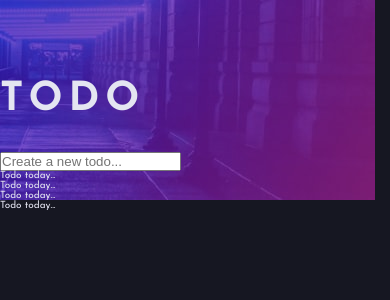
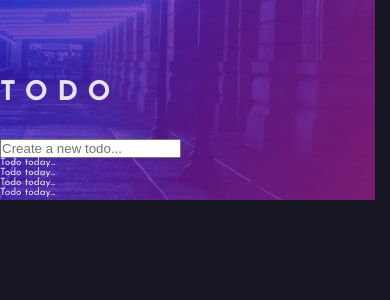
Before and after one commit to ClaytonDewey/todo-app, a React (Create React App) app: page / in a window 390 px wide. Shown: the top 300 px of the page. Built offline with nearby package versions, Linux system fonts and the light colour scheme.

Commit message:
Create mobile h1 styles

```diff
--- a/src/sass/base/_typography.scss
+++ b/src/sass/base/_typography.scss
@@ -1,6 +1,11 @@
 h1 {
   text-transform: uppercase;
-  font-size: 4rem;
+  font-size: 2.7rem;
   font-weight: 700;
-  letter-spacing: 6px;
+  letter-spacing: 9.5px;
+
+  @media #{$mq-medium} {
+    font-size: 4rem;
+    letter-spacing: 6px;
+  }
 }
```
